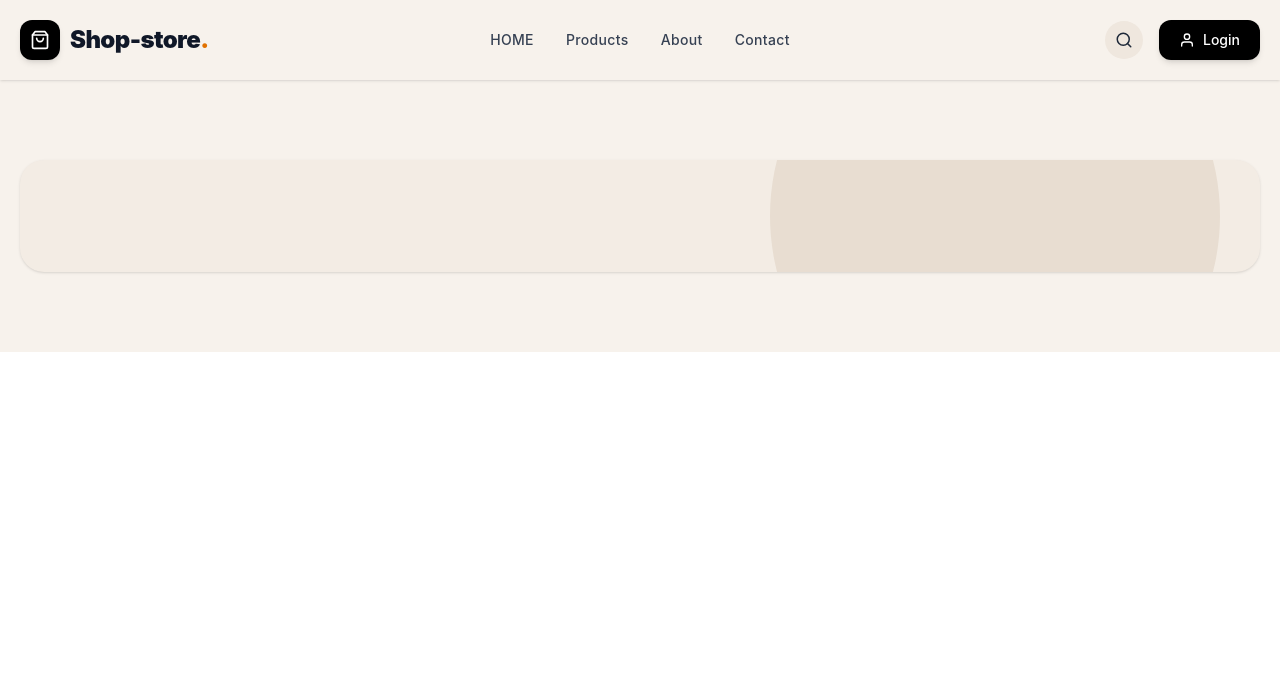
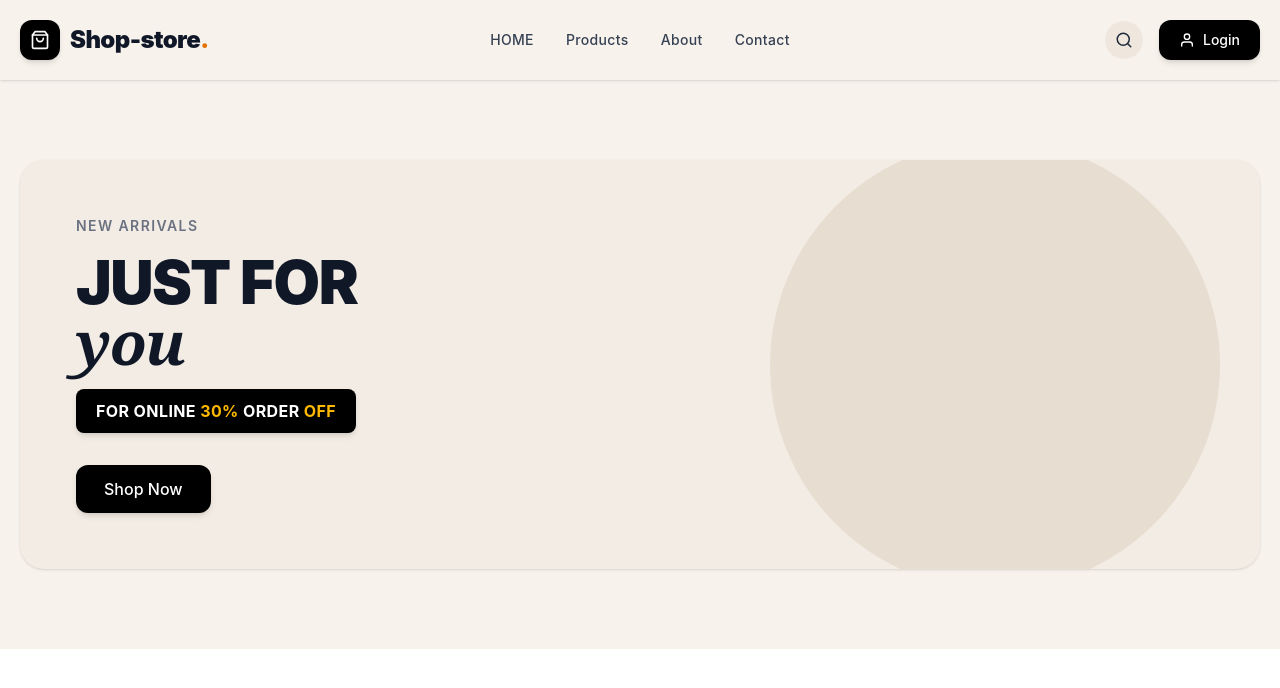
Before and after one commit to sakshi-patel05/React-E-Commerce, a React (Vite) app: page / in a window 1280 px wide. Shown: the top 688 px of the page. Built offline with nearby package versions, Linux system fonts and the light colour scheme.

Commit message:
Left Side Content -hero

```diff
--- a/src/components/Hero.jsx
+++ b/src/components/Hero.jsx
@@ -11,6 +11,28 @@ const Hero = () => {
                     {/* Background Decorative Circle / Shape */}
                     <div className='absolute right-10 top-1/2 -translate-y-1/2 w-[350px] h-[350px] md:w-[450px] md:h-[450px] bg-[#E8DDD1] rounded-full -z-0 pointer-events-none'></div>
 
+                    {/* Left Side Content */}
+                    <div className='z-10 space-y-4 text-center md:text-left'>
+                        <p className='text-xs md:text-sm uppercase tracking-widest text-gray-500 font-semibold'>
+                            New Arrivals
+                        </p>
+
+                        <h1 className='text-4xl sm:text-5xl lg:text-6xl font-black text-gray-900 tracking-tight leading-none'>
+                            JUST FOR <br />
+                            <span className='text-gray-900 font-serif italic'>you</span>
+                        </h1>
+
+                        {/* Discount Badge Box */}
+                        <div className='inline-block bg-black text-white px-5 py-2.5 rounded-lg text-sm md:text-base font-bold tracking-wide shadow-md'>
+                            FOR ONLINE <span className='text-amber-400'>30%</span> ORDER <span className='text-amber-400'>OFF</span>
+                        </div>
+
+                        <div className='pt-4 flex justify-center md:justify-start gap-4'>
+                            <button className='bg-black hover:bg-gray-800 text-white font-medium px-7 py-3 rounded-xl transition-all duration-300 cursor-pointer shadow-md'>
+                                Shop Now
+                            </button>
+                        </div>
+                    </div>
 
 
                 </div>
```
